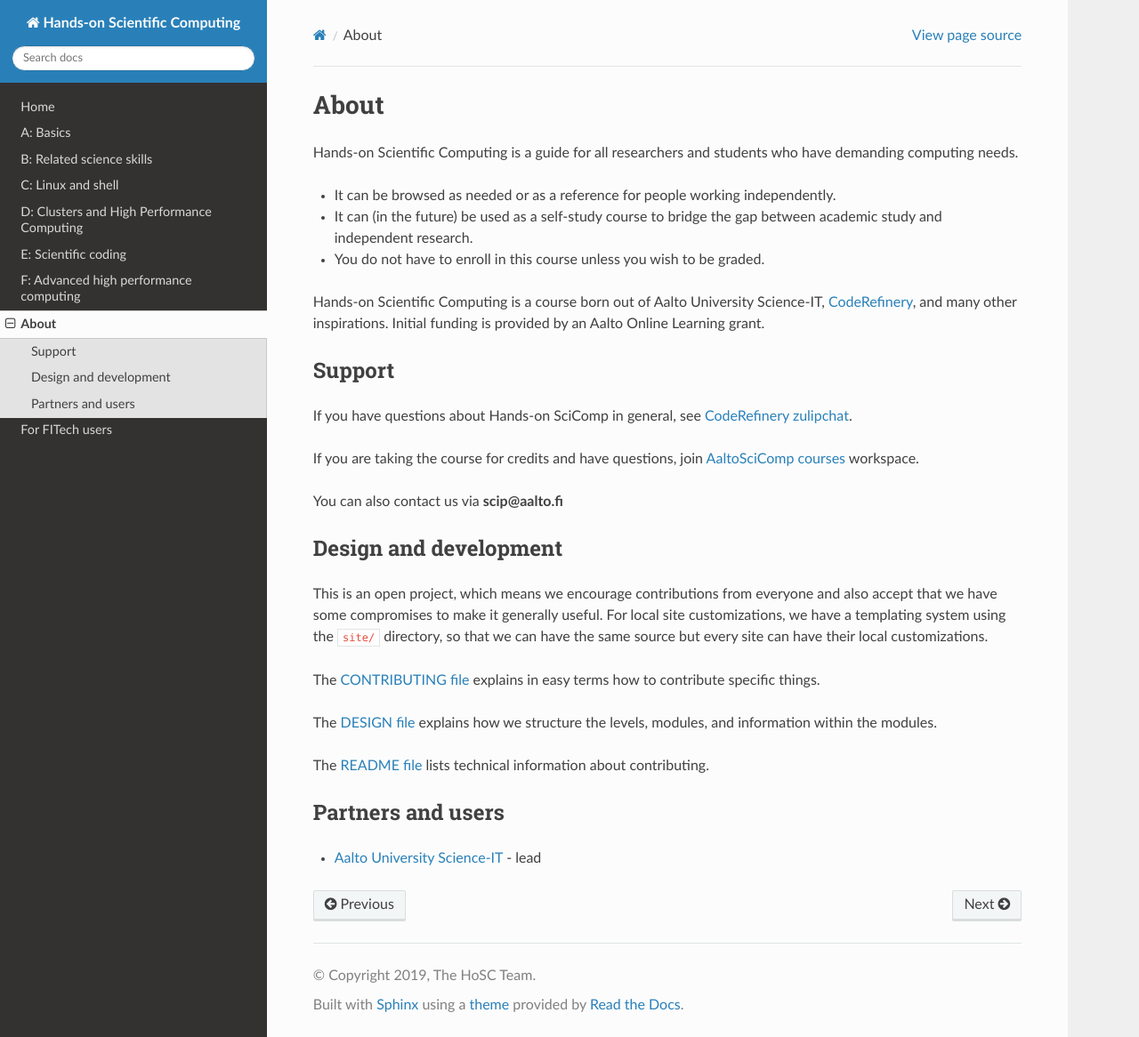
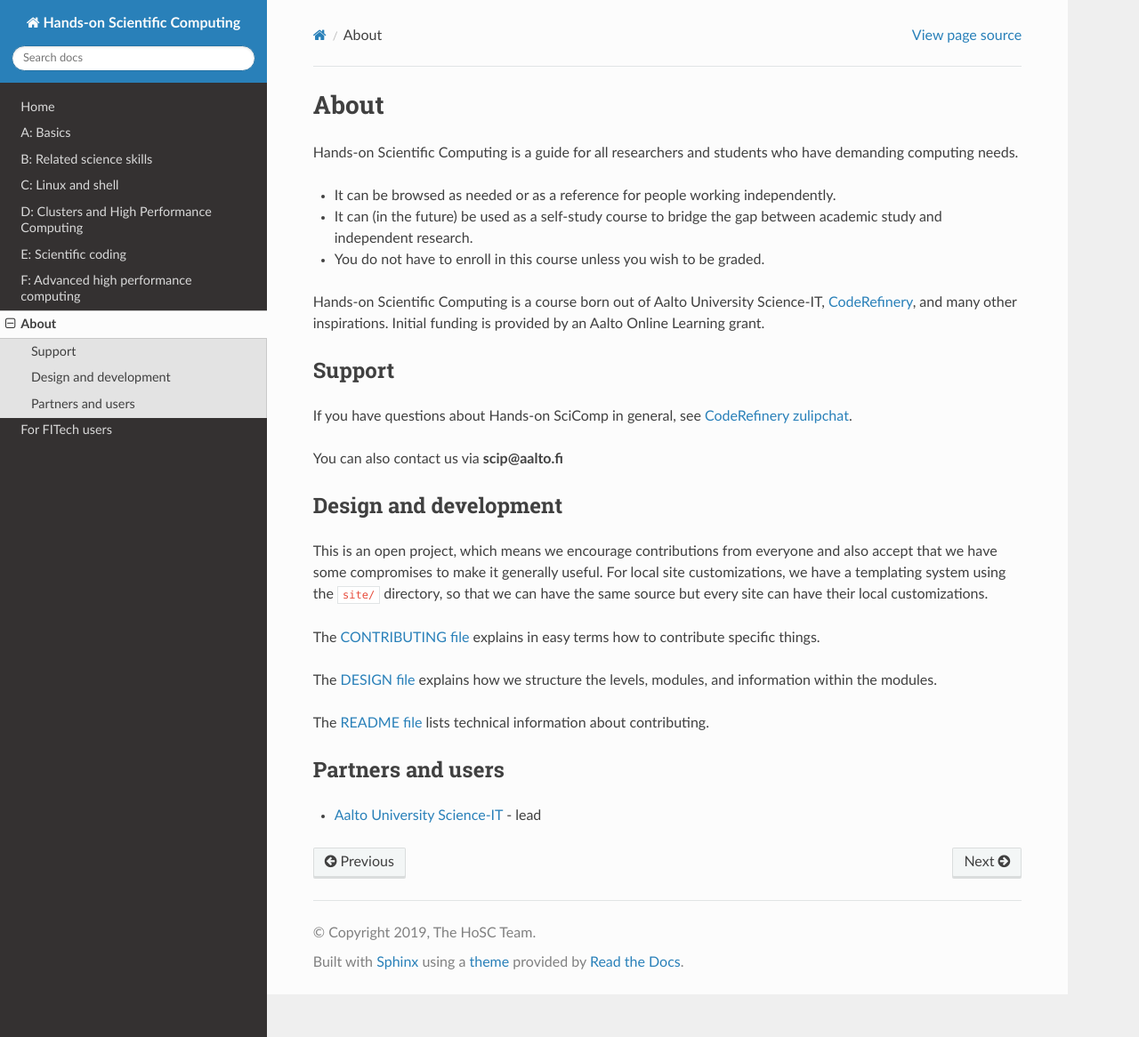
Before and after one commit to coderefinery/handsonscicomp, a Sphinx documentation site: the page built from source/about.rst, in a window 1280 px wide and 1166 px high. Shown: the whole window at 89% size. Built offline with Sphinx 7.4.7 and the Read the Docs theme 2.0.0, drawn with Linux system fonts in a browser that asks for light colours.

Commit message:
removed deprecated link

```diff
--- a/source/about.rst
+++ b/source/about.rst
@@ -21,8 +21,6 @@ Support
 -------
 
 If you have questions about Hands-on SciComp in general, see `CodeRefinery zulipchat <https://coderefinery.github.io/manuals/chat/>`__.
-
-If you are taking the course for credits and have questions, join `AaltoSciComp courses <https://aaltoscicompcourses.slack.com>`__ workspace.
 
 You can also contact us via **scip@aalto.fi**
 
```
